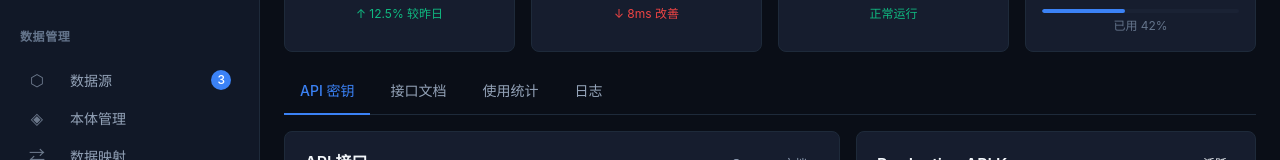
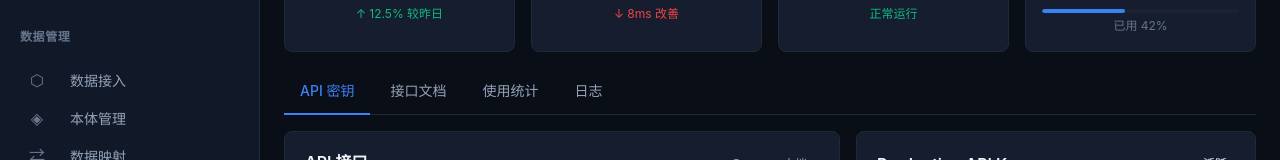
Before and after one commit to zhangsibo1129/onto-agent, a React (Vite) app in the folder onto-agent-web/: page /api-management in a window 1280 px wide. Shown: the part 154-314 px from the top of the page. Built offline with nearby package versions, Linux system fonts and the light colour scheme.

Commit message:
refactor: rename navigation label from 数据源 to 数据接入

```diff
--- a/onto-agent-web/src/components/layout/Breadcrumb.tsx
+++ b/onto-agent-web/src/components/layout/Breadcrumb.tsx
@@ -30,7 +30,7 @@ export function Breadcrumb({ items }: BreadcrumbProps) {
 
 const routeNames: Record<string, string> = {
   "/": "仪表盘",
-  "/data-sources": "数据源管理",
+  "/data-sources": "数据接入",
   "/ontologies": "本体列表",
   "/mapping": "数据映射",
   "/query": "语义查询",
@@ -60,7 +60,7 @@ function getDefaultBreadcrumb(pathname: string): BreadcrumbItem[] {
   if (pathname.startsWith("/data-sources/") && pathname !== "/data-sources") {
     return [
       { label: "首页", href: "/" },
-      { label: "数据源管理", href: "/data-sources" },
+      { label: "数据接入", href: "/data-sources" },
       { label: "详情" },
     ]
   }
--- a/onto-agent-web/src/components/layout/Header.tsx
+++ b/onto-agent-web/src/components/layout/Header.tsx
@@ -4,7 +4,7 @@ import "./Header.css"
 
 const routeNames: Record<string, string> = {
   "/": "仪表盘",
-  "/data-sources": "数据源管理",
+  "/data-sources": "数据接入",
   "/ontologies": "本体管理",
   "/mapping": "数据映射",
   "/query": "语义查询",
@@ -34,8 +34,8 @@ function getBreadcrumb(pathname: string) {
   if (pathname.startsWith("/data-sources/")) {
     return [
       { label: "首页", href: "/" },
-      { label: "数据源管理", href: "/data-sources" },
-      { label: "数据源详情" },
+      { label: "数据接入", href: "/data-sources" },
+      { label: "详情" },
     ]
   }
 
--- a/onto-agent-web/src/components/layout/Sidebar.tsx
+++ b/onto-agent-web/src/components/layout/Sidebar.tsx
@@ -11,7 +11,7 @@ const navItems = [
   {
     section: "数据管理",
     items: [
-      { label: "数据源", icon: "⬡", path: "/data-sources", badge: "3" },
+      { label: "数据接入", icon: "⬡", path: "/data-sources" },
       { label: "本体管理", icon: "◈", path: "/ontologies" },
       { label: "数据映射", icon: "⇄", path: "/mapping" },
     ],
```
